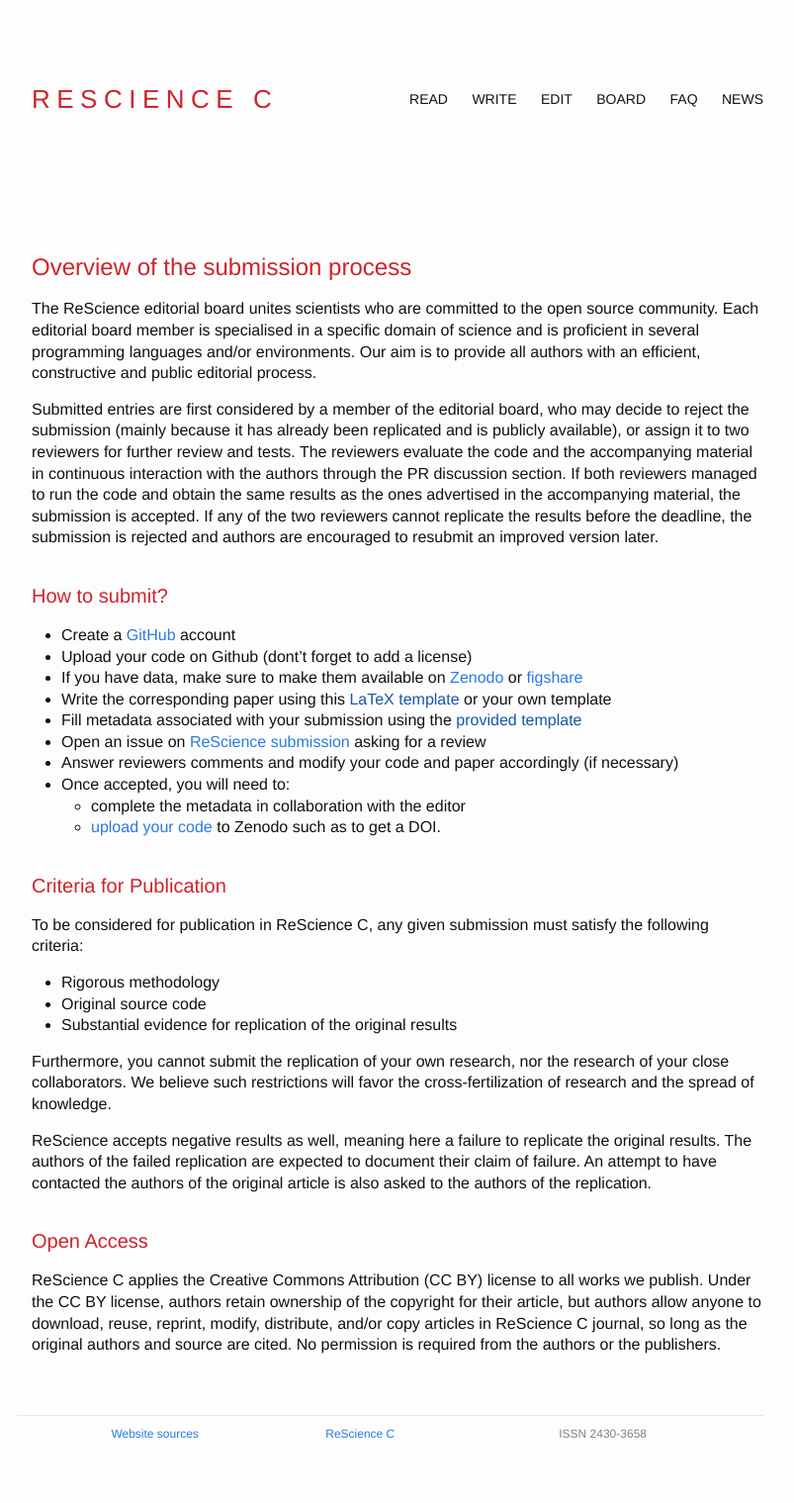
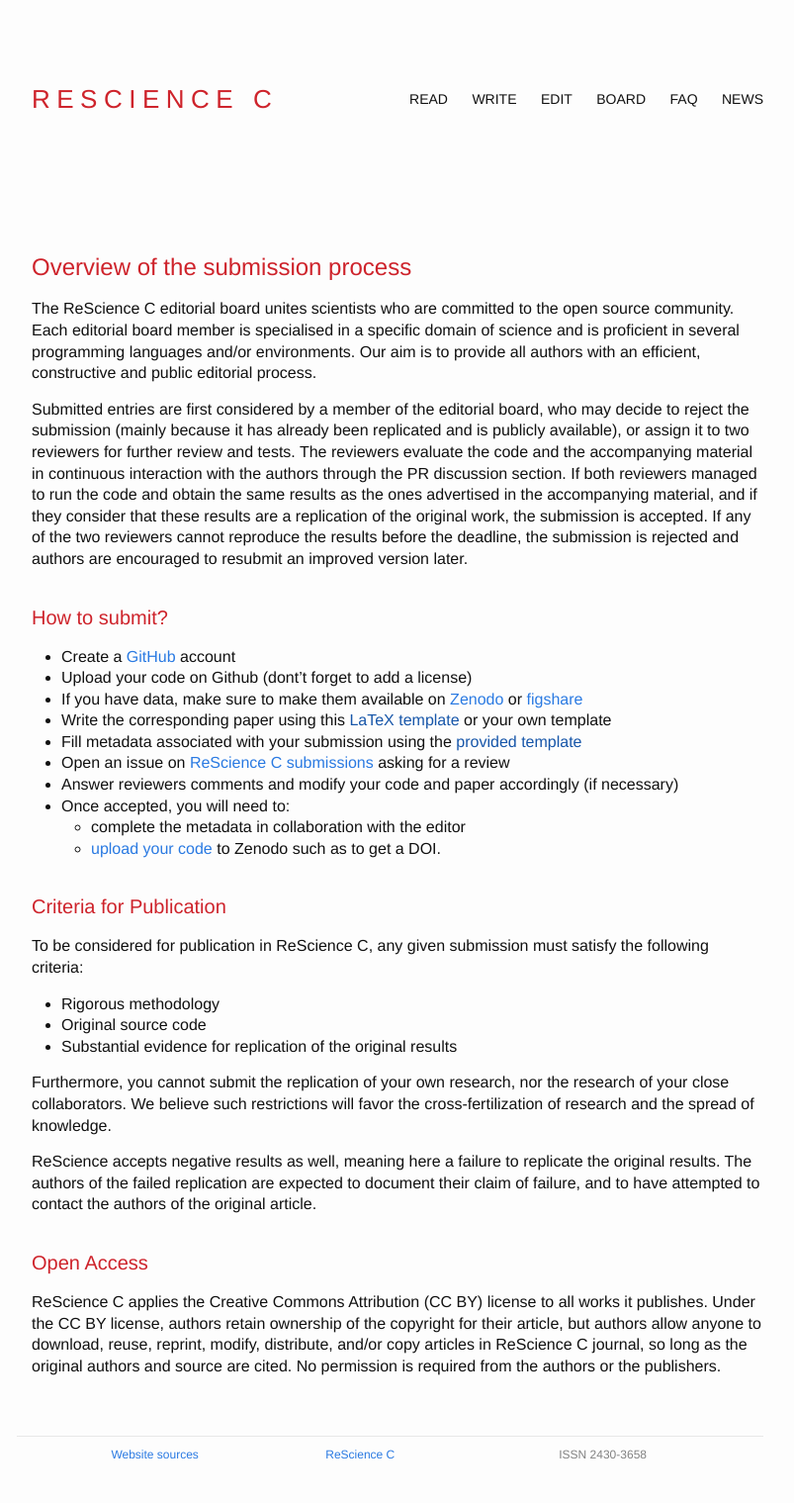
Before and after one commit to gdetor/rescience-c.github.io, a Jekyll site: the page built from 02-write.md, in a window 1280 px wide. Shown: the whole page at 99% size, without its empty margins (238-1041 px from the left). Built offline with Jekyll 4.4.1, drawn with Linux system fonts in a browser that asks for light colours; our own code applies the rules of GitHub Pages for plain Markdown files; before the commit the page ends 1497 px from its top, so only the background shows below that.

Commit message:
Minor revision

```diff
--- a/02-write.md
+++ b/02-write.md
@@ -6,7 +6,7 @@ permalink: /write/
 
 # Overview of the submission process
 
-The Re**Science** editorial board unites scientists who are committed to the
+The ReScience C editorial board unites scientists who are committed to the
 open source community. Each editorial board member is specialised in a specific
 domain of science and is proficient in several programming languages and/or
 environments. Our aim is to provide all authors with an efficient, constructive
@@ -18,8 +18,8 @@ replicated and is publicly available), or assign it to two reviewers for
 further review and tests. The reviewers evaluate the code and the accompanying
 material in continuous interaction with the authors through the PR discussion
 section. If both reviewers managed to run the code and obtain the same results
-as the ones advertised in the accompanying material, the submission is
-accepted. If any of the two reviewers cannot replicate the results before the
+as the ones advertised in the accompanying material, and if they consider that these results are a replication of the original work, the submission is
+accepted. If any of the two reviewers cannot reproduce the results before the
 deadline, the submission is rejected and authors are encouraged to resubmit an
 improved version later.
 
@@ -30,7 +30,7 @@ improved version later.
 * If you have data, make sure to make them available on [Zenodo](https://zenodo.org/) or [figshare](https://figshare.com/)
 * Write the corresponding paper using this [LaTeX template]() **or** your own template
 * Fill metadata associated with your submission using the [provided template]()
-* Open an issue on [ReScience submission](https://github.com/ReScience/ReScience-submission) asking for a review
+* Open an issue on [ReScience C submissions](https://github.com/rescience-c/submissions) asking for a review
 * Answer reviewers comments and modify your code and paper accordingly (if necessary)
 * Once accepted, you will need to:
   * complete the metadata in collaboration with the editor
@@ -50,16 +50,15 @@ research of your close collaborators. We believe such restrictions will favor
 the cross-fertilization of research and the spread of knowledge.
 
 ReScience accepts negative results as well, meaning here a failure to
-replicate the original results. The authors of the failed replication are
-expected to document their claim of failure. An attempt to have contacted the
-authors of the original article is also asked to the authors of the
-replication.
+replicate the original results. The authors of the failed replication
+are expected to document their claim of failure, and to have attempted
+to contact the authors of the original article.
 
 
 ## Open Access
 
 ReScience C applies the Creative Commons Attribution (CC BY) license to all
-works we publish. Under the CC BY license, authors retain ownership of the
+works it publishes. Under the CC BY license, authors retain ownership of the
 copyright for their article, but authors allow anyone to download, reuse,
 reprint, modify, distribute, and/or copy articles in ReScience C journal, so
 long as the original authors and source are cited. No permission is required
```
Also changed, not shown: 03-edit.md (+13 -14 lines), index.md (+4 -4 lines).
